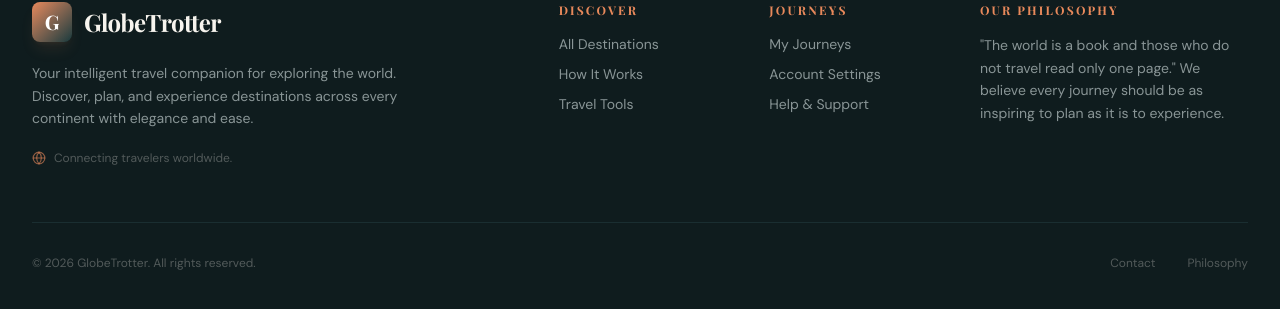
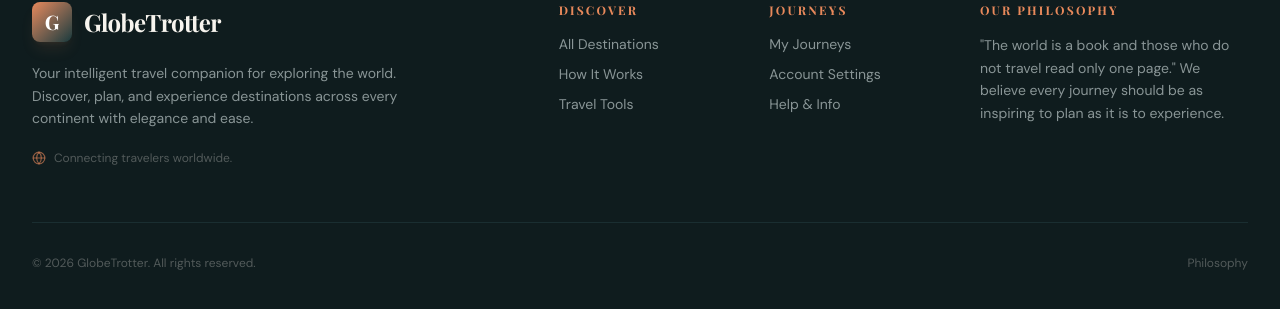
Before and after one commit to Dev1822/GlobeTrotter-Syntax-Squad, a React (Vite) app in the folder client/: page / in a window 1280 px wide. Shown: the part 6080-6389 px from the top of the page. Built offline with nearby package versions, Linux system fonts and the light colour scheme; no server answers; a web font is replaced by a local one.

Commit message:
chore(footer): remove contact links and support navigation options

```diff
--- a/client/src/components/Footer.jsx
+++ b/client/src/components/Footer.jsx
@@ -97,10 +97,10 @@ export const Footer = () => {
               </li>
               <li>
                 <Link
-                  to="/contact"
+                  to="/how-it-works"
                   className="hover:text-white transition-colors duration-300 inline-flex items-center gap-1 group"
                 >
-                  Help & Support
+                  Help & Info
                   <ArrowUpRight className="w-3 h-3 opacity-0 group-hover:opacity-100 transition-opacity" />
                 </Link>
               </li>
@@ -127,12 +127,6 @@ export const Footer = () => {
           </div>
           <div className="flex items-center space-x-8">
             <Link
-              to="/contact"
-              className="hover:text-[#F7F4EE] transition-colors duration-300"
-            >
-              Contact
-            </Link>
-            <Link
               to="/how-it-works"
               className="hover:text-[#F7F4EE] transition-colors duration-300"
             >
```
